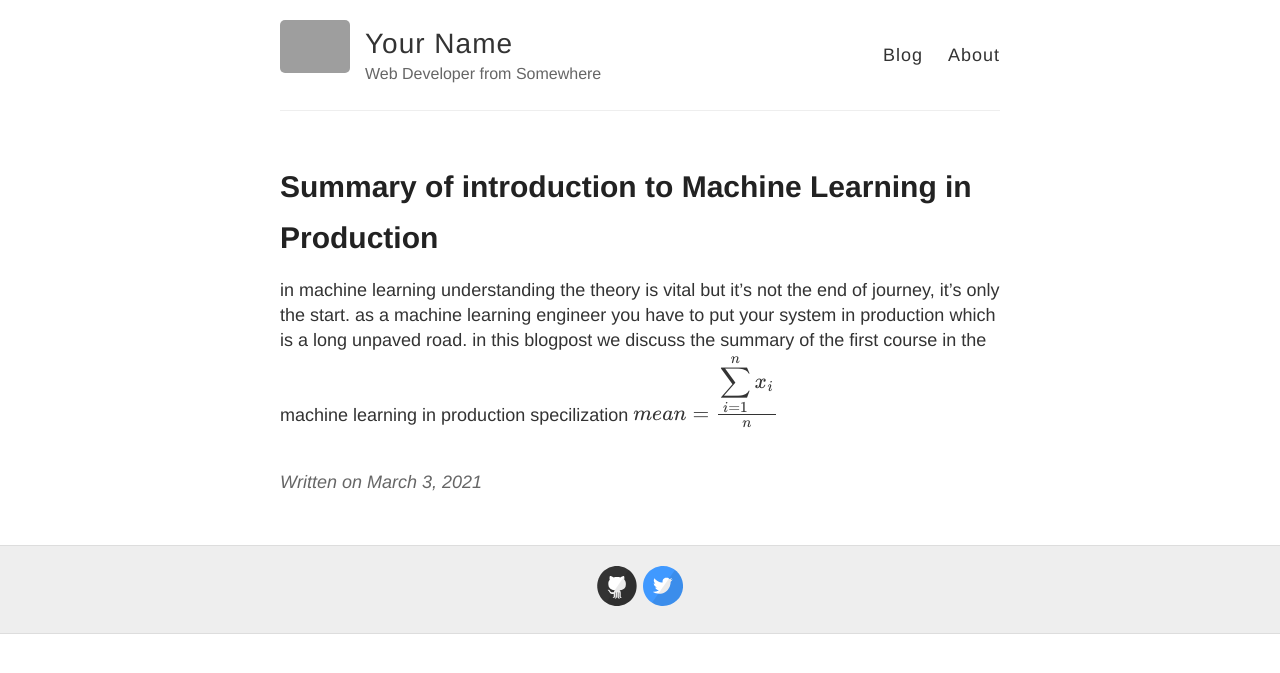
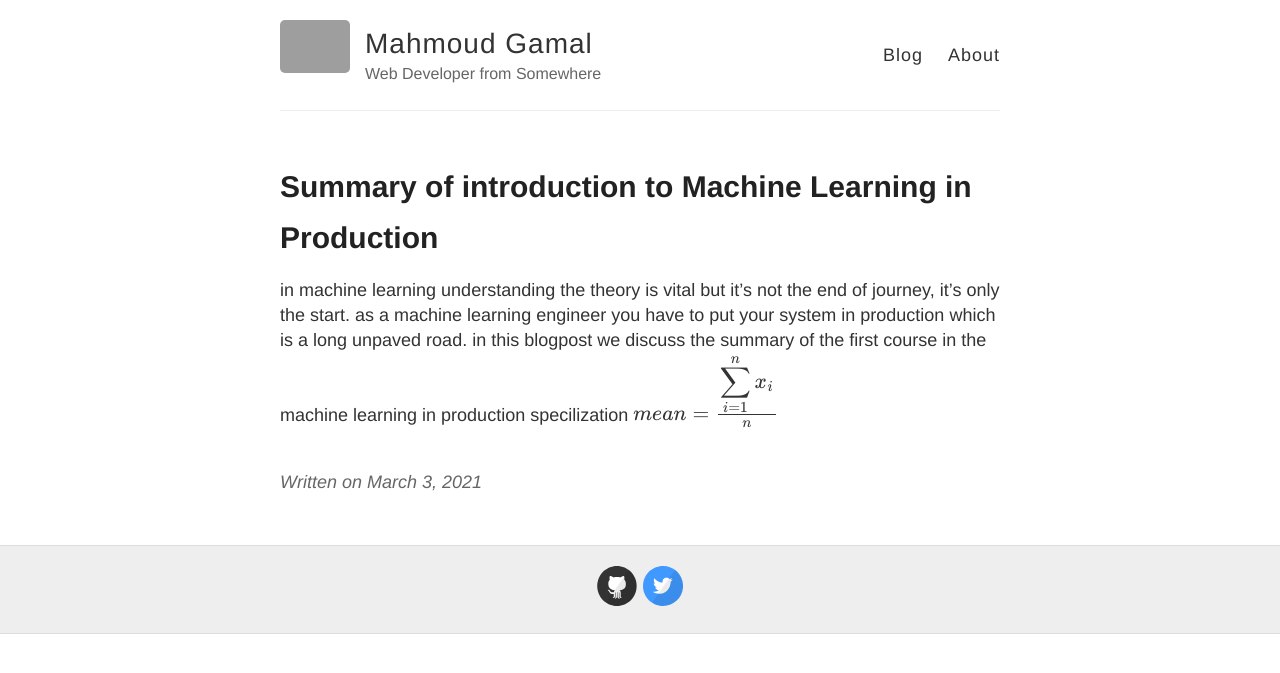
Before and after one commit to mgama1/mgama1.github.io, a Jekyll site: the page built from _posts/2021-3-3-test.md, in a window 1280 px wide. Shown: the top 673 px of the page. Built offline with Jekyll 4.4.1, drawn with Linux system fonts in a browser that asks for light colours; formulas are drawn with MathJax 3; grey boxes are pictures that could not be loaded.

Commit message:
Update _config.yml

```diff
--- a/_config.yml
+++ b/_config.yml
@@ -3,7 +3,7 @@
 #
 
 # Name of your site (displayed in the header)
-name: Your Name
+name: Mahmoud Gamal
 
 # Short bio or description (displayed in the header)
 description: Web Developer from Somewhere
```
